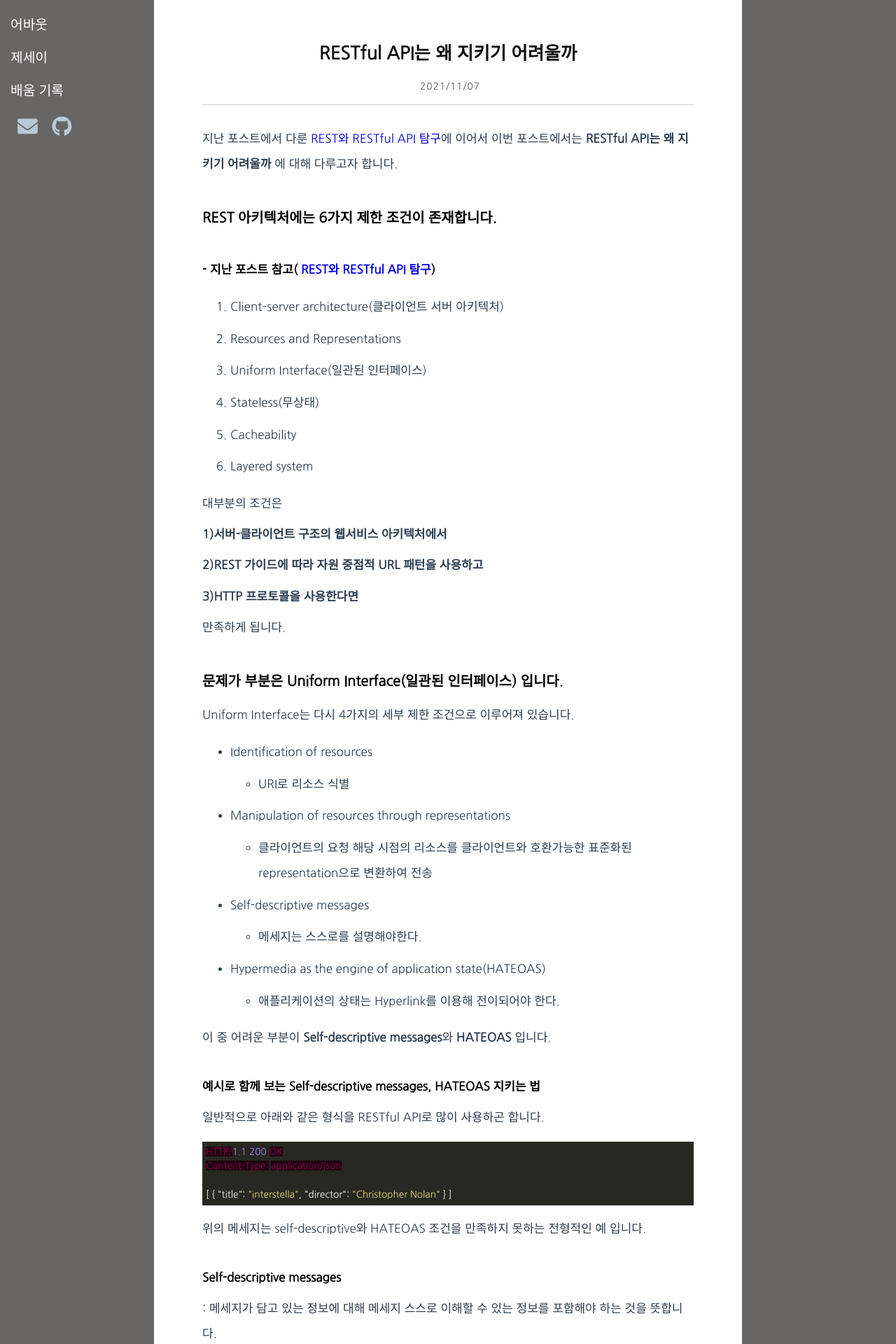
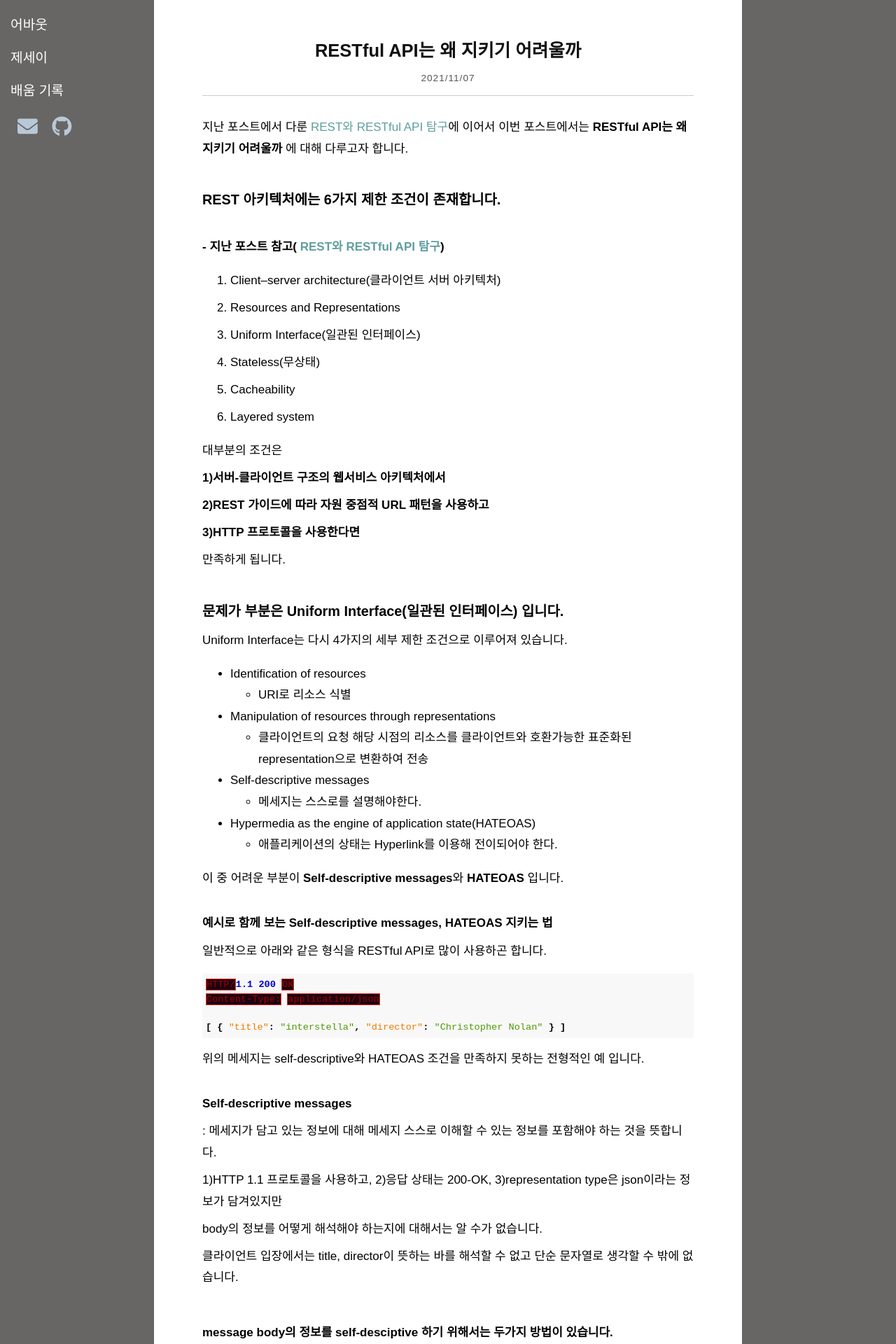
Before and after one commit to jerry92k/jerry92k.github.io, a Jekyll site: the page built from _posts/se/2021-11-07-RESTfulAPI-지키기.md, in a window 1280 px wide. Shown: the top 1920 px of the page at 70% size. Built offline with Jekyll 4.4.1, drawn with Linux system fonts in a browser that asks for light colours; nearby versions of some CDN libraries; comment, search, counter and statistics services are not loaded; some of the changed text lies outside the part shown.

Commit message:
레이아웃 스타일 변경

`````diff
--- a/_posts/se/2021-11-07-RESTfulAPI-지키기.md
+++ b/_posts/se/2021-11-07-RESTfulAPI-지키기.md
@@ -80,15 +80,13 @@ body의 정보를 어떻게 해석해야 하는지에 대해서는 알 수가
 
 클라이언트 입장에서는 title, director이 뜻하는 바를 해석할 수 없고 단순 문자열로 생각할 수 밖에 없습니다.
 
-
+<br>
 
 **message body의 정보를 self-desciptive 하기 위해서는 두가지 방법이 있습니다.**
 
-1. **Media Type :** HTTP Header의 Content-Type으로 전달되는 Media Type에 정보를 포함할 수 있습니다.
+**1.Media Type :** HTTP Header의 Content-Type으로 전달되는 Media Type에 정보를 포함할 수 있습니다.
 
->  Media Type 규약에 맞춰 커스텀 Media Type을 작성 후 [IANA - Media Type 공식 저장소](http://www.iana.org/cgi-bin/mediatypes.pl)의
->
-> vnd.* tree 밑으로 등록을 신청하면 일주일 정도 소요
+>  Media Type 규약에 맞춰 커스텀 Media Type을 작성 후 [IANA - Media Type 공식 저장소](http://www.iana.org/cgi-bin/mediatypes.pl)의 vnd.* tree 밑으로 등록을 신청하면 일주일 정도 소요
 
 ```json
 HTTP/1.1 200 OK
@@ -99,7 +97,7 @@ Content-Type: application/vnd.movie+json
 
 
 
-2. **헤더 정보의 Link 이용 **: profile relation을 이용하여 명세 전달
+**2.헤더 정보의 Link 이용**: profile relation을 이용하여 명세 전달
 
 ```json
 HTTP/1.1 200 OK
@@ -111,14 +109,10 @@ Link:<https://example.com/docs/movie>; rel="profile"
 
 > 클라이언트가 Link헤더(RFC 5988)와 profile(RFC 6906)을 이해해야 한다.
 
-
-
+<br>
 #### HATEOAS
 
-> HATEOAS란 서버가 클라이언트에게 하이퍼 미디어를 통해 정보를 동적으로 제공해주는 것을 뜻합니다.
->
-> 클라이언트는 서버와의 인터렉션을 위한 정보를 사전에 가지고 있지 않아도 되됩니다.
-
+HATEOAS란 서버가 클라이언트에게 하이퍼 미디어를 통해 정보를 동적으로 제공해주는 것을 뜻합니다.
 
 
 HATEOAS를 잘지키는 것으로 HTML을 예시로 보면 \<a> 태그의 링크로 다음 가능한 상태를 나타내고 이동할 수 있게 해줍니다.
@@ -129,8 +123,7 @@ HATEOAS를 잘지키는 것으로 HTML을 예시로 보면 \<a> 태그의 링크
 > ```
 > ````
 
-
-
+<br>
 **HATEOAS를 만족하지 않는 응답 메세지의 문제점**
 
 위의 HTML에 반해, 아래 예시에서는 다음 가능한 interaction 정보가 하이퍼 미디어에 포함되어있지 않습니다.
@@ -146,11 +139,10 @@ Content-Type: application/vnd.movie+json
 
 이는 1)클라이언트와 서버의 Action Flow가 강하게 결합될 수밖에 없게 만들고 2)클라이언트에서 다음 상태 정보를 관리해야 하므로(소스코드 하드코딩이나 클라이언트 로컬DB에), url이 변경될 경우 서버와 클라이언트가 함께 수정해야하는 영향도 있습니다.
 
-
-
+<br>
 **HATEOAS를 지키기 위해선 아래와 같은 방법을 적용할 수 있습니다.**
 
-1. **헤더 정보의 Link 이용 **
+**1.헤더 정보의 Link 이용**
 
 ```json
 HTTP/1.1 200 OK
@@ -161,7 +153,7 @@ Link:</movie/5>; rel="next",
 
 
 
-2. **body에 link정보 함께 제공**
+**2.body에 link정보 함께 제공**
 
 ```json
 HTTP/1.1 200 OK
@@ -175,7 +167,7 @@ Content-Type: application/json
 ]
 ```
 
-
+<br>
 [참고]
 
 [Self descriptive 와 HATEOS / 대부분 못 지키고 있는 REST 제약조건](https://ecsimsw.tistory.com/entry/REST-API-Self-descriptive%EC%99%80-HATEOS-%EB%8C%80%EB%B6%80%EB%B6%84-%EB%AA%BB-%EC%A7%80%ED%82%A4%EA%B3%A0-%EC%9E%88%EB%8A%94-%EC%A0%9C%EC%95%BD%EC%A1%B0%EA%B1%B4)
--- a/public/css/style.css
+++ b/public/css/style.css
@@ -1,6 +1,5 @@
 @import url(//fonts.googleapis.com/css?family=Ubuntu:500&subset=latin,latin-ext);
-@import url('https://fonts.googleapis.com/css?family=Gelasio|Kulim+Park|Nanum+Myeongjo|Nanum+Gothic|Noto+Sans|Noto+Sans+KR|Roboto&display=swap');
-@import url(syntax/monokai.css);
+@import url(syntax/tango.css);
 
 :root {
   --blue: #007bff;
@@ -50,10 +49,11 @@ body {
 	margin: 0;
 	padding: 0;
 	font-family: 'Nanum Gothic', sans-serif;
-	color: #2c3e50;
+	color:black;
 }
 
 a {
+	color: cadetblue;
 	text-decoration: none;
 	background-color: transparent;
 }
@@ -86,7 +86,7 @@ code {
 }
 
 li {
-	margin: 10px 0px;
+	margin: 0px 0px;
 }
 
 .container {
@@ -236,7 +236,7 @@ article {
 	padding: 0 5% 0;
 	font-size: 17px;
 	margin-bottom: 100px;
-	line-height: 2.1;
+	line-height: 1.8;
 }
 
 article.home div a, article.home pre a { color: #2c3e50; }
@@ -253,7 +253,7 @@ blockquote {
 
 p {
   margin-top: 0.5em;
-  margin-bottom: 0.5em;
+  margin-bottom: 0em;
 }
 
 article h1,
@@ -368,6 +368,14 @@ strong {
 	 font-size: 20px;
  }
 
+ .markdown-body{
+	box-sizing:border-box;
+	min-width: 200px;
+	max-width: 980px;
+	margin: 0 auto;
+	padding : 45px;
+}
+
 @media (max-width: 576px) {
 	article {
 		font-size: 0.9em;
`````
